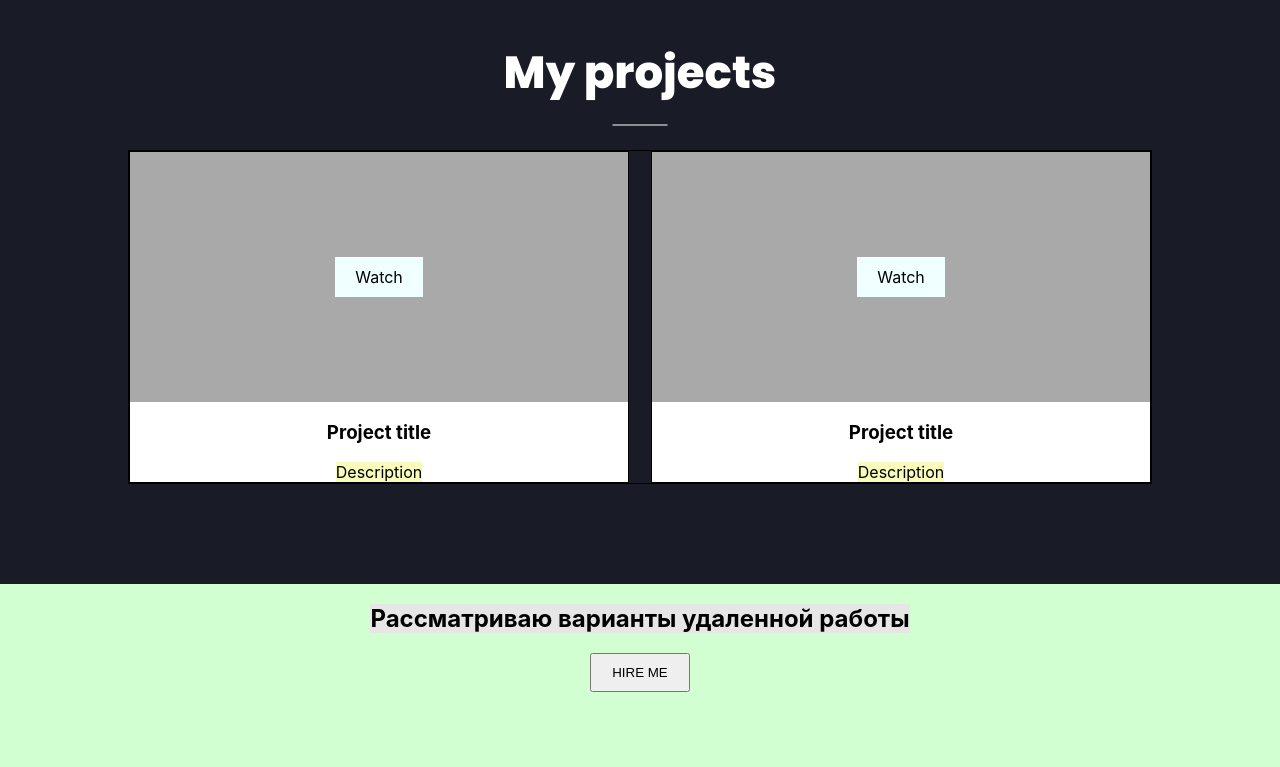
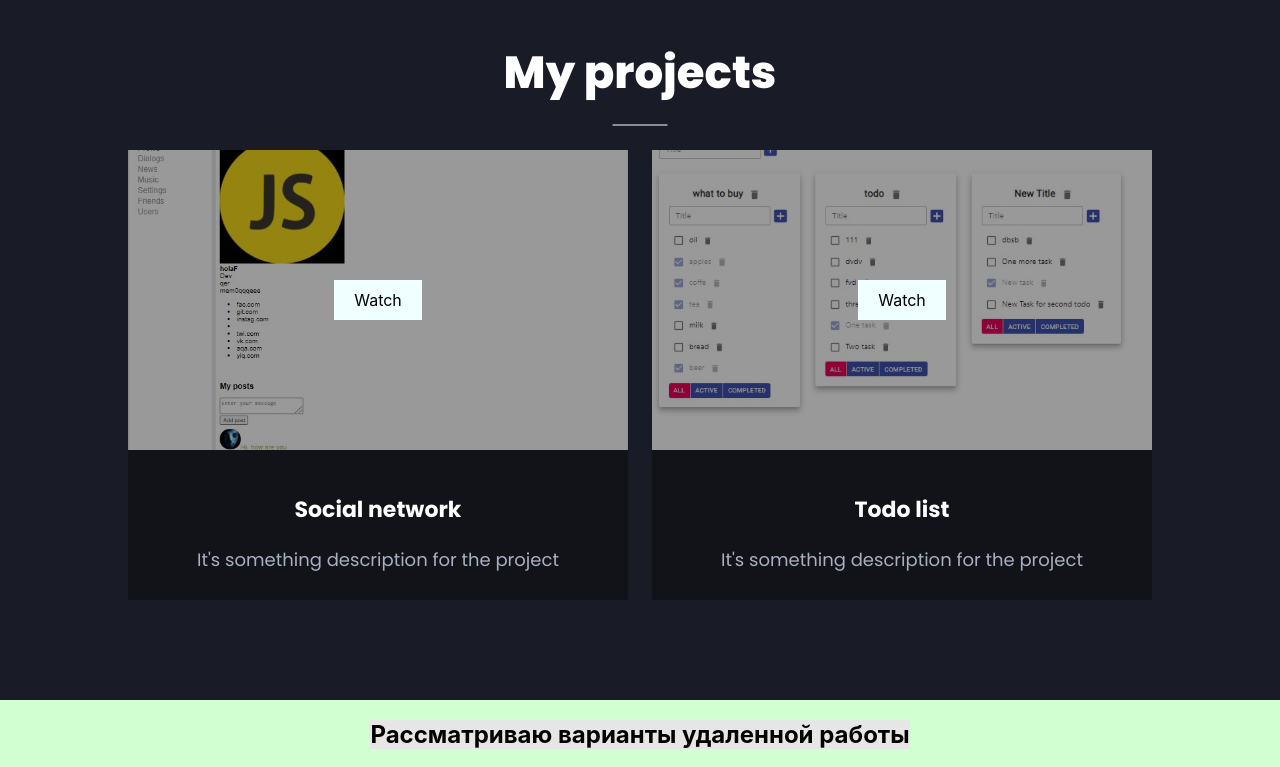
Before and after one commit to KseniyaMelnik/portfolio-react, a React (Create React App) app: page / in a window 1280 px wide. Shown: the part 1730-2497 px from the top of the page. Built offline with nearby package versions, Linux system fonts and the light colour scheme.

Commit message:
feat: add styles for projects block

```diff
--- a/src/projects/Project.js
+++ b/src/projects/Project.js
@@ -1,19 +1,19 @@
 import React from "react";
 import style from './Projects.module.css';
 
-function Project() {
+function Project(props) {
     return (
         <div className={style.project}>
             <div className={style.card}>
-                <div className={style.image}>
+                <div className={style.image} style={props.style}>
                     <div className={style.btn}>
                         <a>Watch</a>
                     </div>
                 </div>
             </div>
-            <div className={style.text}>
-                <h3 className={style.projectTitle}>Project title</h3>
-                <div className={style.description}>Description</div>
+            <div className={style.projectInfo}>
+                <h3 className={style.projectTitle}>{props.title}</h3>
+                <div className={style.description}>{props.description}</div>
             </div>
         </div>
     );
--- a/src/projects/Projects.js
+++ b/src/projects/Projects.js
@@ -1,17 +1,26 @@
-import React from "react";
+import React from 'react';
 import style from './Projects.module.css';
 import styleContainer from './../common/style.module.css'
-import Project from "./Project";
-import Title from "../common/components/title/Title";
+import Project from './Project';
+import Title from '../common/components/title/Title';
+import todoImage from './../assets/image/todolist.jpg';
+import socialImage from './../assets/image/sotial-network.jpg'
 
 function Projects() {
+    const socialStyle = {
+        backgroundImage: `url(${socialImage})`,
+    };
+    const todoStyle = {
+        backgroundImage: `url(${todoImage})`,
+    };
+
     return (
         <div className={style.block}>
             <div className={`${styleContainer.container} ${style.container}`}>
                 <Title text={"My projects"}/>
                 <div className={style.projects}>
-                    <Project/>
-                    <Project/>
+                    <Project style={socialStyle} title={"Social network"} description={"It's something description for the project"}/>
+                    <Project style={todoStyle} title={"Todo list"} description={"It's something description for the project"}/>
                 </div>
             </div>
         </div>
--- a/src/projects/Projects.module.css
+++ b/src/projects/Projects.module.css
@@ -15,44 +15,75 @@
 .projects {
     margin-top: 30px;
     width: 100%;
-    border: 1px solid;
     display: flex;
     justify-content: space-between;
     flex-wrap: wrap;
+    align-items: flex-start;
 }
 
 .project {
-    background-color: white;
+    border-radius: 6px;
     width: 500px;
-    border: 1px solid;
 }
 
 .image {
     background-color: darkgrey;
     width: 100%;
-    height: 250px;
+    height: 300px;
     display: flex;
     justify-content: center;
     align-items: center;
+    background-size: cover;
+    background-position: center;
+    position: relative;
+}
+
+.image::before {
+    position: absolute;
+    content: '';
+    background-color: black;
+    top: 0;
+    bottom: 0;
+    left:0;
+    right: 0;
+    opacity: 0.4;
+
 }
 
 .btn {
     background-color: azure;
     padding: 10px 20px;
+    position: relative;
+    z-index: 1;
+    cursor: pointer;
 }
 
-.text {
+.projectInfo {
+    background-color: #111319;
     display: flex;
     flex-direction: column;
     align-items: center;
+    padding: 25px 20px;
+
 }
 .projectTitle {
-
+    font-family: "poppins";
+    color: #fff;
+    line-height: 1.2;
+    text-decoration: none;
+    font-size: 22px;
+    font-weight: 700;
 }
 
 
 .description {
-    background-color: #fafabc;
+    color: #a9afc3;
+    font-family: "Poppins";
+    font-size: 18px;
+    line-height: 30px;
+    letter-spacing: 0;
+    word-wrap: break-word;
+    font-weight: 400;
 }
 
 @media screen and (max-width: 1252px) {
--- a/src/skills/Skills.js
+++ b/src/skills/Skills.js
@@ -2,12 +2,13 @@ import React from "react";
 import style from './Skills.module.css';
 import Skill from "./Skill";
 import styleContainer from "../common/style.module.css";
+import Title from "../common/components/title/Title";
 
 function Skills() {
     return (
         <div className={style.block}>
             <div className={`${styleContainer.container} ${style.container}`}>
-                    <h2>My skills</h2>
+                <Title text={"My skills"}/>
                 <div className={style.skills}>
                     <Skill title='JS' description={"Здесь будет описание навыка"}/>
                     <Skill title='CSS' description={"Здесь будет описание навыка"}/>
```
Also changed, not shown: src/assets/image/sotial-network.jpg (added), src/assets/image/todolist.jpg (added).
